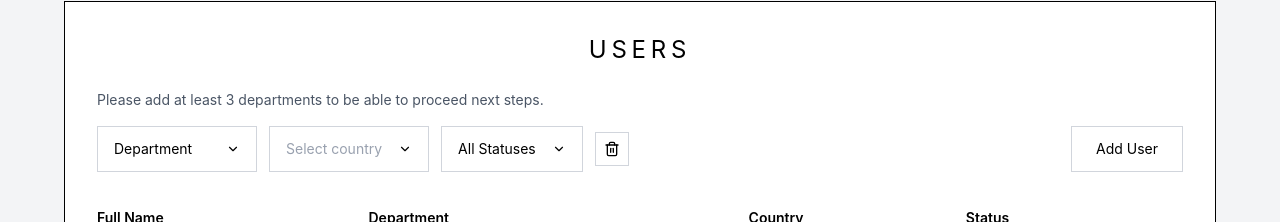
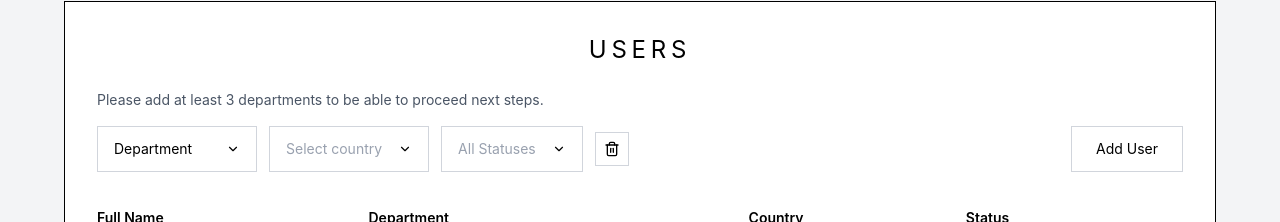
Before and after one commit to Pasta298/test_task_10.06, a React (Vite) app: page /users in a window 1280 px wide. Shown: the part 143-365 px from the top of the page. Built offline with nearby package versions, Linux system fonts and the light colour scheme.

Commit message:
"Typing a non-existent field when adding user" implemented

```diff
--- a/src/components/dropdown.tsx
+++ b/src/components/dropdown.tsx
@@ -7,17 +7,23 @@ export default function Dropdown({
   placeholder,
   onChange,
   disabled,
+  allowInput,
 }: {
   options: string[];
   value: string;
   placeholder?: string;
   onChange?: (v: string) => void;
   disabled: boolean;
+  allowInput: boolean;
 }) {
   const [open, setOpen] = useState(false);
   const [internal, setInternal] = useState(value);
 
   const selected = onChange ? value : internal;
+
+  const filteredOptions = options.filter((opt) =>
+    opt.toLowerCase().includes(selected.toLowerCase()),
+  );
 
   return (
     <div className="relative">
@@ -25,16 +31,31 @@ export default function Dropdown({
         onClick={() => !disabled && setOpen((o) => !o)}
         className="w-full flex items-center justify-between gap-4 border border-gray-300 px-4 py-3 text-sm bg-white"
       >
-        <span
-          className={!selected && placeholder ? "text-gray-400" : "text-black"}
-        >
-          {selected || placeholder}
-        </span>
+        {allowInput ? (
+          <input
+            value={selected}
+            placeholder={placeholder}
+            onChange={(e) => onChange?.(e.target.value)}
+            onClick={(e) => e.stopPropagation()}
+            autoComplete="off"
+            className={`flex-1 outline-none bg-transparent ${!selected && placeholder ? "text-gray-400" : "text-black"}`}
+          />
+        ) : (
+          <span
+            className={
+              !selected && placeholder ? "text-gray-400" : "text-black"
+            }
+          >
+            {" "}
+            {selected || placeholder}{" "}
+          </span>
+        )}
+
         {open ? <ChevronUp size={14} /> : <ChevronDown size={14} />}
       </button>
       {open && !disabled && (
         <div className="absolute top-full left-0 z-10 w-full border border-gray-300 border-t-0 bg-white shadow-sm">
-          {options.map((opt) => (
+          {filteredOptions.map((opt) => (
             <div
               key={opt}
               onClick={() => {
--- a/src/components/filterHeading.tsx
+++ b/src/components/filterHeading.tsx
@@ -51,12 +51,15 @@ export default function FilterHeading({
           placeholder="Select country"
           onChange={onCountryChange}
           disabled={!canUseOtherFilters}
+          allowInput={false}
         />
         <Dropdown
-          options={["All Statuses", ...statuses]}
+          options={statuses}
           value={selectedStatus}
+          placeholder="All Statuses"
           onChange={onStatusChange}
           disabled={!canUseOtherFilters}
+          allowInput={false}
         />
 
         <button
--- a/src/components/userModal.tsx
+++ b/src/components/userModal.tsx
@@ -64,6 +64,7 @@ export default function UserModal({ onClose }: UserModalProps) {
               placeholder="Select department"
               onChange={setDepartment}
               disabled={false}
+              allowInput={true}
             />
           </Field>
           <Field label="Country">
@@ -73,6 +74,7 @@ export default function UserModal({ onClose }: UserModalProps) {
               placeholder="Select country"
               onChange={setCountry}
               disabled={false}
+              allowInput={true}
             />
           </Field>
           <Field label="Status">
@@ -82,6 +84,7 @@ export default function UserModal({ onClose }: UserModalProps) {
               placeholder="Select status"
               onChange={setStatus}
               disabled={false}
+              allowInput={true}
             />
           </Field>
         </div>
--- a/src/pages/EditUserPage.tsx
+++ b/src/pages/EditUserPage.tsx
@@ -110,6 +110,7 @@ export default function EditUsersPage() {
               value={department}
               onChange={setDepartment}
               disabled={false}
+              allowInput={false}
             />
           </Field>
           <Field label="Country">
@@ -118,6 +119,7 @@ export default function EditUsersPage() {
               value={country}
               onChange={setCountry}
               disabled={false}
+              allowInput={false}
             />
           </Field>
           <Field label="Status">
@@ -126,6 +128,7 @@ export default function EditUsersPage() {
               value={status}
               onChange={setStatus}
               disabled={false}
+              allowInput={false}
             />
           </Field>
         </div>
--- a/src/pages/UserPage.tsx
+++ b/src/pages/UserPage.tsx
@@ -10,7 +10,7 @@ export default function UsersPage() {
 
   const [selectedDepartments, setSelectedDepartments] = useState<string[]>([]);
   const [selectedCountry, setSelectedCountry] = useState("");
-  const [selectedStatus, setSelectedStatus] = useState("All Statuses");
+  const [selectedStatus, setSelectedStatus] = useState("");
 
   const departments = [...new Set(users.map((u) => u.department.name))];
   const countries = [...new Set(users.map((u) => u.country.name))];
@@ -25,15 +25,17 @@ export default function UsersPage() {
       !selectedCountry || user.country.name === selectedCountry;
 
     const matchesStatus =
-      selectedStatus === "All Statuses" || user.status.name === selectedStatus;
+      !selectedStatus || user.status.name === selectedStatus;
 
     return matchesDepartment && matchesCountry && matchesStatus;
   });
 
   const clearFilters = () => {
-    setSelectedDepartments([]);
-    setSelectedCountry("");
-    setSelectedStatus("All Statuses");
+    if (selectedCountry || selectedDepartments || selectedStatus) {
+      setSelectedDepartments([]);
+      setSelectedCountry("");
+      setSelectedStatus("");
+    }
   };
 
   return (
```
